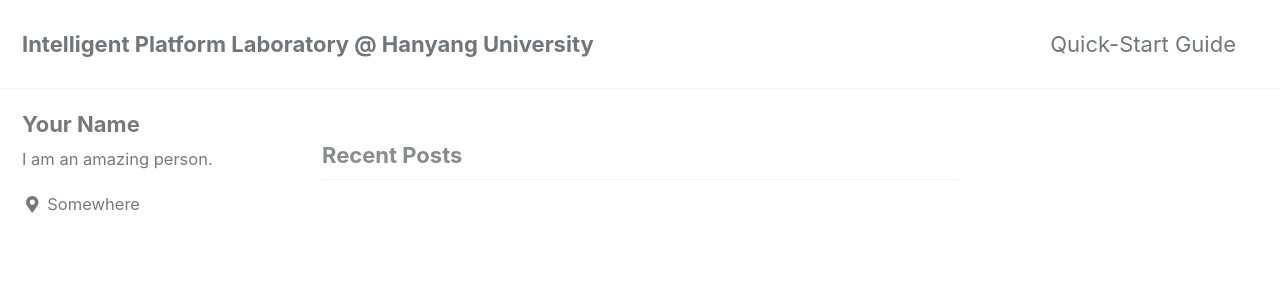
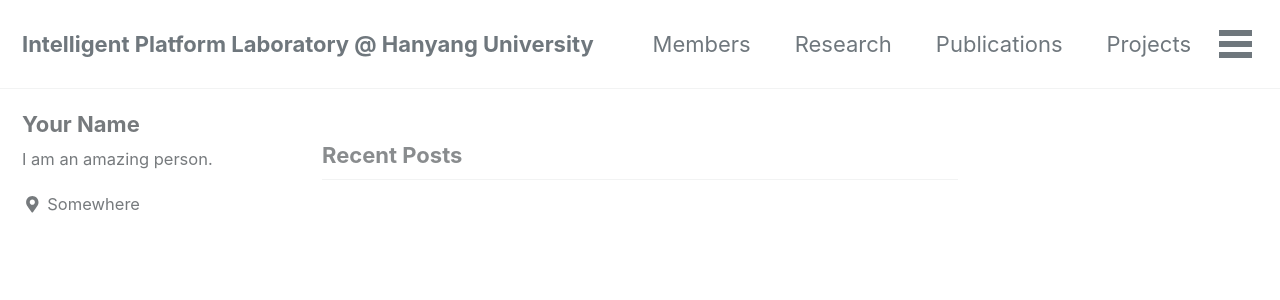
Before and after one commit to hy-dcs/ssplab.github.io, a Jekyll site: the page built from index.html, in a window 1280 px wide and 900 px high. Shown: the top 300 px of the window. Built offline with Jekyll 4.4.1, drawn with Linux system fonts in a browser that asks for light colours; cached includes are drawn as plain includes; nearby versions of some CDN libraries; the list of posts is cut into pages by our own code.

Commit message:
Update navigation.yml

```diff
--- a/_data/navigation.yml
+++ b/_data/navigation.yml
@@ -1,7 +1,12 @@
 # main links
 main:
-  - title: "Quick-Start Guide"
-    url: https://mmistakes.github.io/minimal-mistakes/docs/quick-start-guide/
+  - title: "Members"
+  - title: "Research"
+  - title: "Publications"
+  - title: "Projects"
+  - title: "News"
+  #- title: "Quick-Start Guide"
+  #  url: https://mmistakes.github.io/minimal-mistakes/docs/quick-start-guide/
   # - title: "About"
   #   url: https://mmistakes.github.io/minimal-mistakes/about/
   # - title: "Sample Posts"
```
